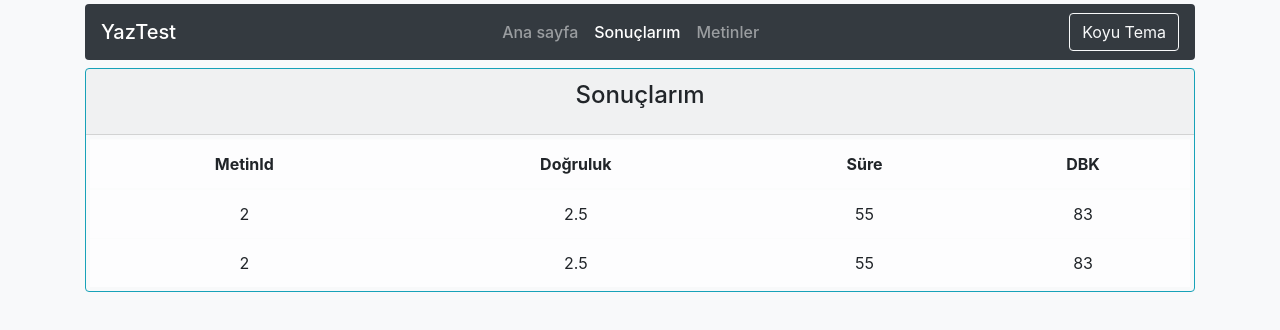
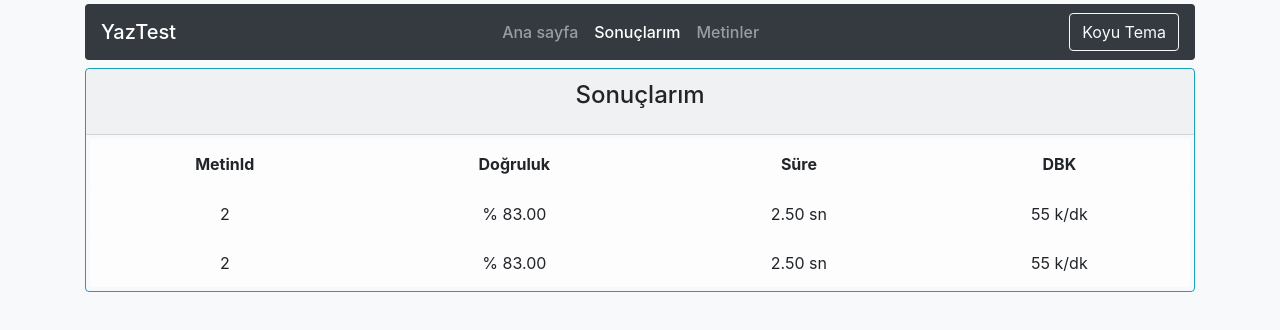
Before and after one commit to mafirat/react-ch-ws, a React (Create React App) app: page /results in a window 1280 px wide. Shown: the top 330 px of the page. Built offline with nearby package versions, Linux system fonts and the light colour scheme.

Commit message:
Skorlar bilesenine skor kaydetme islemi eklendi.

```diff
--- a/src/components/results/Results.jsx
+++ b/src/components/results/Results.jsx
@@ -7,9 +7,9 @@ const Results = () => {
     const resultRows = results ? results.map(r => {
         return <tr key={r.id}>
             <td>{r.challengeId}</td>
-            <td>{r.scores.duration}</td>
-            <td>{r.scores.wordsPerMinute}</td>
-            <td>{r.scores.accuracy}</td>
+            <td>% {r.scores.accuracy.toFixed(2)}</td>
+            <td>{r.scores.duration.toFixed(2)} sn</td>
+            <td>{r.scores.wordsPerMinute.toFixed(0)} k/dk</td>
         </tr>
     }) : (<tr >
         <td style={{ columnSpan: 4 }}>Veri bulunamadı</td>
--- a/src/components/speedcheck/Score.jsx
+++ b/src/components/speedcheck/Score.jsx
@@ -1,16 +1,30 @@
-import React from 'react';
+import React,{useContext} from 'react';
 import ScoreCard from './ScoreCard';
 import { ScoreTypes } from '../data/Types';
+import { ChallengeContext } from '../../contexts/ChallengeContext';
+import idgen from "uuid";
 
 const Score = ({ values }) => {
+    const {addResult, selected} = useContext(ChallengeContext)
+    const clickHandler =()=> {
+        addResult({
+            id : idgen.v1(),
+            challengeId : selected,
+            scores : values
+        })
+    }
     return (
-        <div className="card-deck">
-            {
-                Object.entries(values).map(([key, value]) => {
-                    return <ScoreCard type={ScoreTypes[key]} key={key} value={value} />
-                })
-            }
-        </div>);
+        <React.Fragment>
+            <div className="card-deck mb-3">
+                {
+                    Object.entries(values).map(([key, value]) => {
+                        return <ScoreCard type={ScoreTypes[key]} key={key} value={value} />
+                    })
+                }
+            </div>
+            <button className="btn btn-outline-info btn-block" onClick={clickHandler}>Sonucu Kaydet</button>
+        </React.Fragment>
+    );
 }
 
 export default Score;
--- a/src/contexts/ChallengeContext.js
+++ b/src/contexts/ChallengeContext.js
@@ -27,8 +27,7 @@ const initState = {
     selected: 1,
     index: 5
 }
-const initResult = {
-    results: [
+const initResult = [
     {
         id: 1,
         challengeId: 2,
@@ -48,7 +47,6 @@ const initResult = {
         }
     }
 ]
-}
 
 const ChallengeContextProvider = (props) => {
     const [state, setChallenges] = useState(initState);
@@ -63,6 +61,9 @@ const ChallengeContextProvider = (props) => {
             index: id + 1
         })
     }
+    const addResult = (result) => {
+        setResults([...results, result])
+    }
     const setSelected = (id) => {
         setChallenges({
             ...state,
@@ -70,7 +71,7 @@ const ChallengeContextProvider = (props) => {
         })
     }
     return (
-        <ChallengeContext.Provider value={{ ...state, ...results, addChallenge: addChallenge, setSelected: setSelected }}>
+        <ChallengeContext.Provider value={{ ...state, results: [...results], addChallenge, setSelected, addResult }}>
             {props.children}
         </ChallengeContext.Provider>
     );
```
Also changed, not shown: 1 other file (tests, documents, lock files or other folders). Lines whose indentation alone changed are shown as unchanged.
